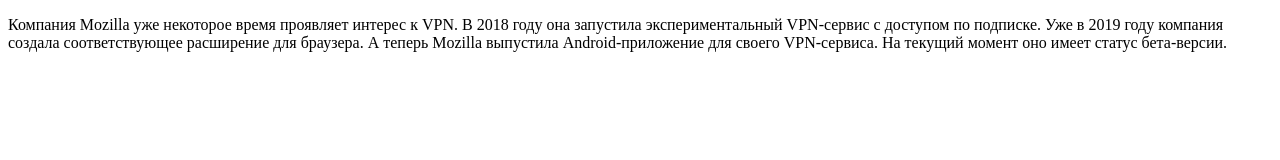
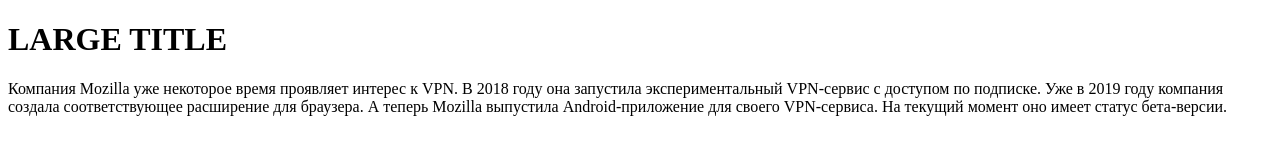
Before and after one commit to GlebKhegay/gleb-repo, a plain HTML site: page feature.html in a window 1280 px wide. Drawn offline with Linux system fonts and the light colour scheme.

Commit message:
title feature added

```diff
--- a/feature.html
+++ b/feature.html
@@ -4,7 +4,9 @@
 	<title>Feature Number One</title>
 </head>
 <body>
+	<h1>LARGE TITLE</h1>
 	<p>Компания Mozilla уже некоторое время проявляет интерес к VPN. В 2018 году она запустила экспериментальный VPN-сервис с доступом по подписке. Уже в 2019 году компания создала соответствующее расширение для браузера. А теперь Mozilla выпустила Android-приложение для своего VPN-сервиса. На текущий момент оно имеет статус бета-версии.</p>
+
 
 </body>
 </html>
```
